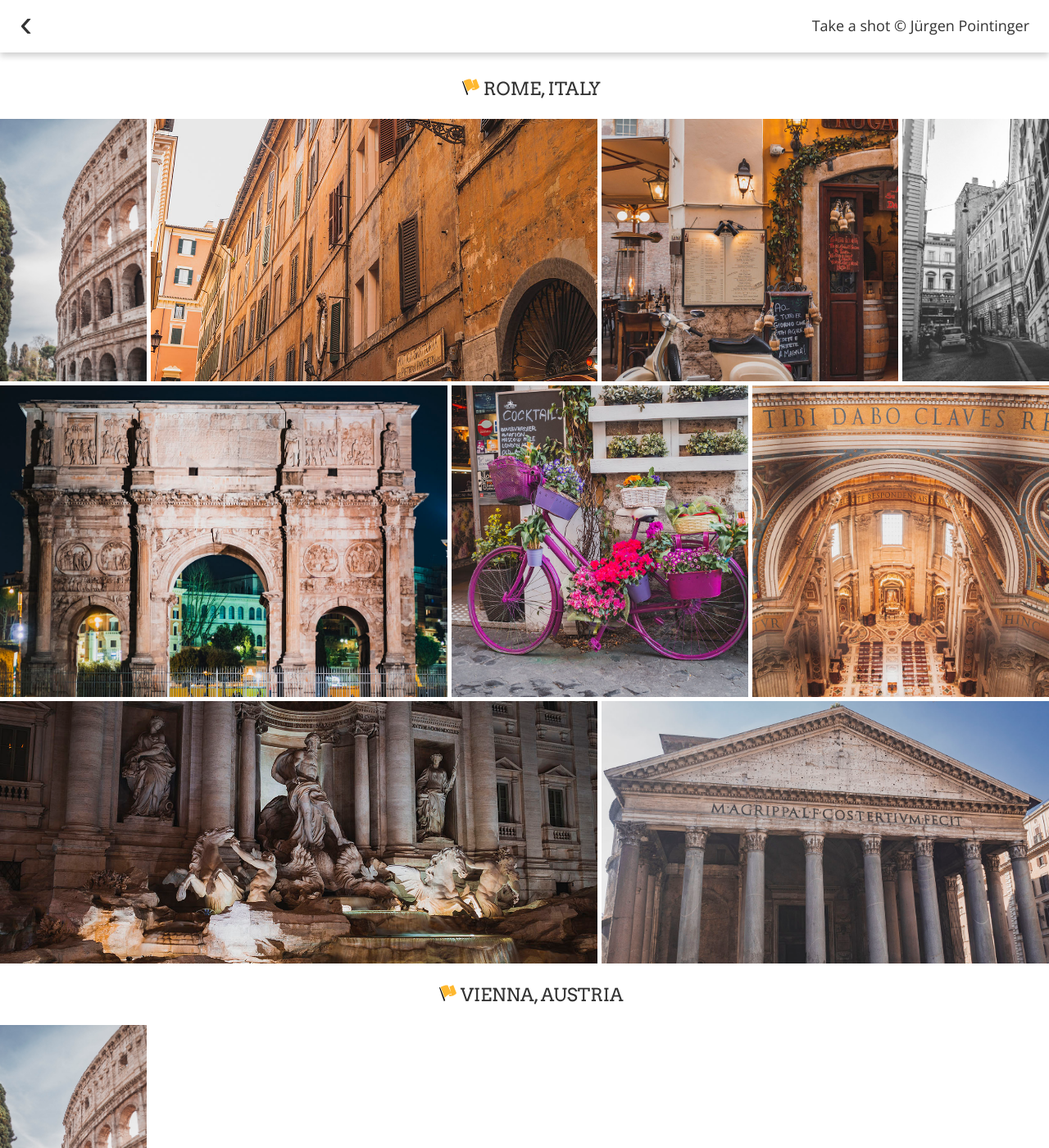
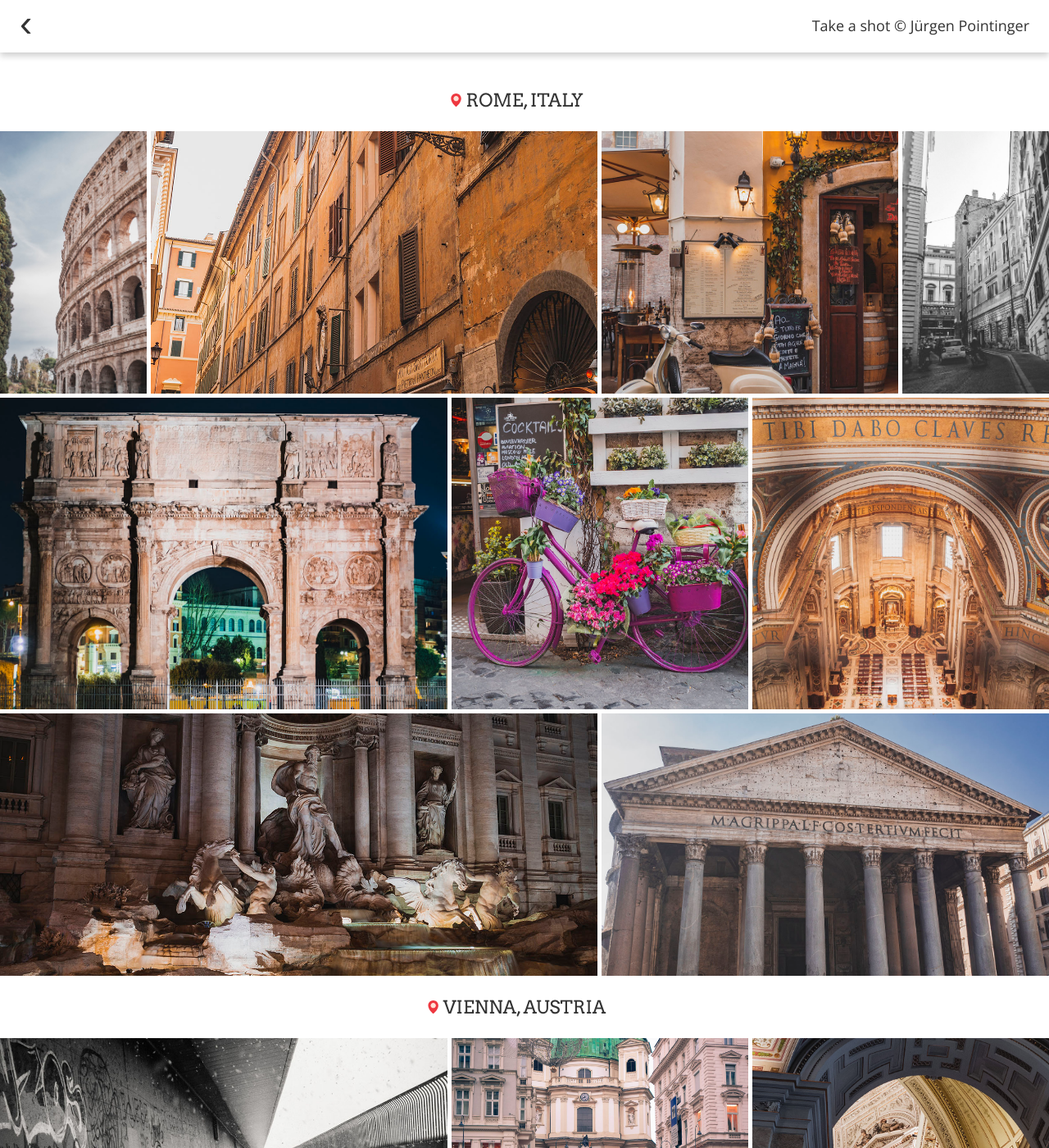
Before and after one commit to juergenpointinger/juergenpointinger.github.io, a Jekyll site: the page built from gallery.html, in a window 1280 px wide and 1400 px high. Shown: the whole window at 82% size. Built offline with Jekyll 4.4.1, drawn with Linux system fonts in a browser that asks for light colours.

Commit message:
Updated gallery

```diff
--- a/assets/css/base.css
+++ b/assets/css/base.css
@@ -56,7 +56,7 @@
 }
 
 .main {
-  margin-top: 90px !important;
+  margin-top: 64px !important;
 }
 
 /* Spinner */
--- a/assets/css/gallery.css
+++ b/assets/css/gallery.css
@@ -3,11 +3,19 @@
 @import url(./grid-gallery.css);
 
 .location {
+  display: inline-block;
+  position: relative;
+  left: 50%;
+  transform: translateX(-50%);
+
   font-family: Arvo, sans-serif;
   font-weight: 400;
+  background-image: url(../images/map.svg);
+  background-position: 0%;
+  background-size: 16px;
+  background-repeat: no-repeat;
   margin: 40px 0px 0px;
-  padding: 2px 13px 1px 30px;
-  border-radius: 60px;
+  padding: 2px 20px;
   font-size: 22px;
   line-height: 32px;
   text-align: center;
--- a/gallery.html
+++ b/gallery.html
@@ -25,7 +25,7 @@
   </div>
 
   <div class="main">
-    <div class="location"><img src="./assets/images/yellow-flag.svg" height="20px"/> ROME, ITALY</div>
+    <div class="location">ROME, ITALY</div>
 
     <div class="grid">
 
@@ -118,17 +118,53 @@
 
     </div>
 
-    <div class="location"><img src="../assets/images/yellow-flag.svg" height="20px"/> VIENNA, AUSTRIA</div>
+    <div class="location">VIENNA, AUSTRIA</div>
 
     <div class="grid">
       <!-- Row 1 -->
 
-      <div class="gallery-container w-1">
+      <div class="gallery-container w-3">
         <div class="gallery-item">
           <div class="image">
-            <img src="./assets/images/gallery/rome/3070013.jpg">
+            <img src="./assets/images/gallery/vienna/1030078.jpg">
           </div>
-          <div class="text">Rome</div>
+          <div class="text">Vienna</div>
+        </div>
+      </div>
+
+      <div class="gallery-container w-2">
+        <div class="gallery-item">
+          <div class="image">
+            <img src="./assets/images/gallery/vienna/1100006.jpg">
+          </div>
+          <div class="text">Vienna</div>
+        </div>
+      </div>
+
+      <div class="gallery-container w-4">
+        <div class="gallery-item">
+          <div class="image">
+            <img src="./assets/images/gallery/vienna/1120157.jpg">
+          </div>
+          <div class="text">Vienna</div>
+        </div>
+      </div>
+
+      <div class="gallery-container w-2">
+        <div class="gallery-item">
+          <div class="image">
+            <img src="./assets/images/gallery/vienna/1200408.jpg">
+          </div>
+          <div class="text">Vienna</div>
+        </div>
+      </div>
+
+      <div class="gallery-container w-3">
+        <div class="gallery-item">
+          <div class="image">
+            <img src="./assets/images/gallery/vienna/1260420.jpg">
+          </div>
+          <div class="text">Vienna</div>
         </div>
       </div>
 
```
Also changed, not shown: assets/images/gallery/vienna/1030078.jpg (added), assets/images/gallery/vienna/1100006.jpg (added), assets/images/gallery/vienna/1120157.jpg (added), assets/images/gallery/vienna/1200408.jpg (added), assets/images/gallery/vienna/1260420.jpg (added), assets/images/map.svg (added).
